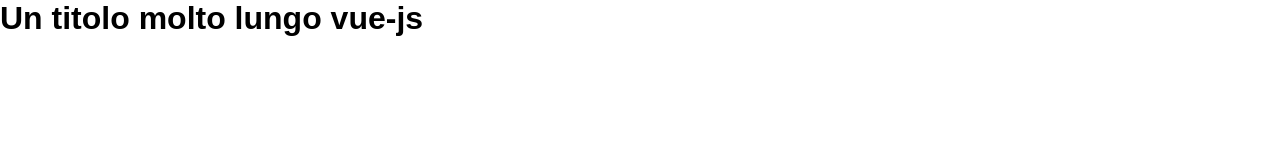
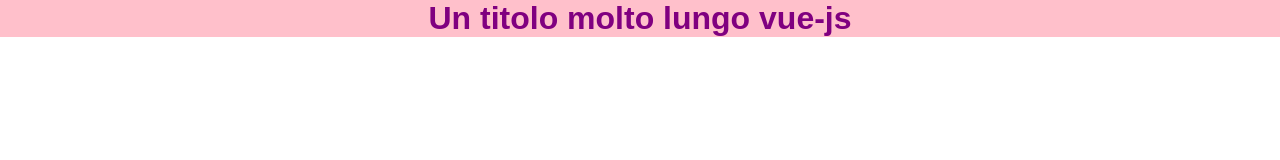
Before and after one commit to aeeerdna/vue-hello, a plain HTML site: page index.html in a window 1280 px wide. Drawn offline with nearby package versions, Linux system fonts and the light colour scheme.

Commit message:
formattazione titolo

```diff
--- a/css/style.css
+++ b/css/style.css
@@ -8,3 +8,12 @@
 body {
     font-family: Arial, Helvetica, sans-serif;
 }
+
+
+/* content */
+.myTitle {
+    background-color: pink;
+    color: purple;
+    font-size: 2rem;
+    text-align: center;
+}
```
